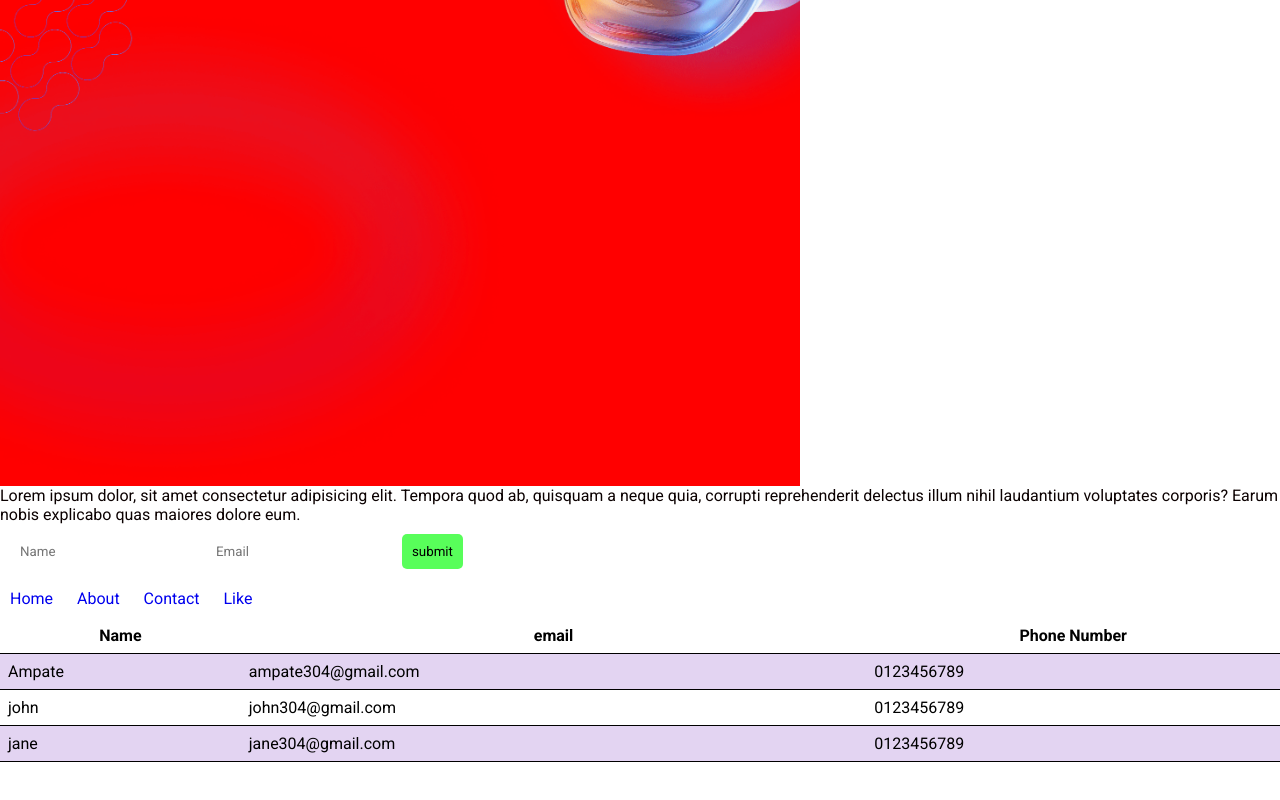
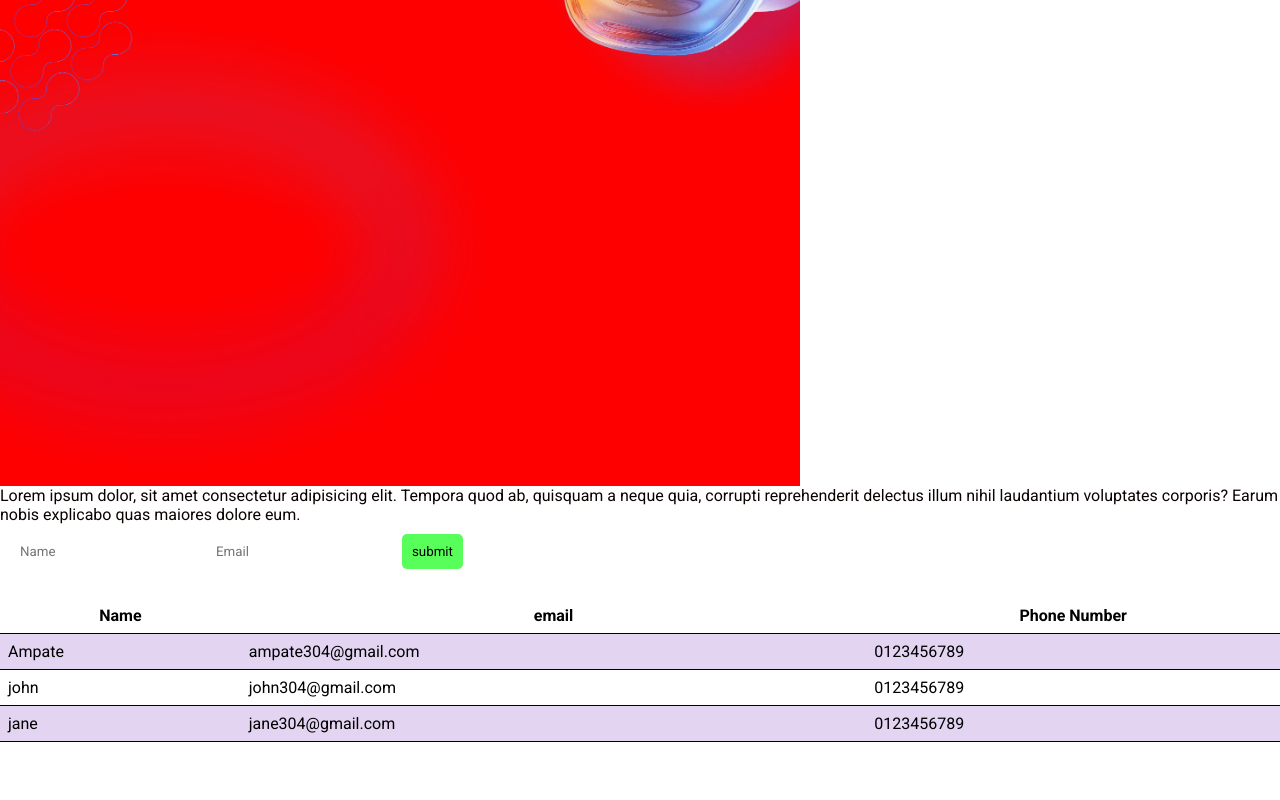
Before and after one commit to Tarcus10/student-portal, a plain HTML site: page index.html in a window 1280 px wide. Shown: the part 559-1359 px from the top of the page. Drawn offline with Linux system fonts and the light colour scheme.

Commit message:
adding modified html file

```diff
--- a/index.html
+++ b/index.html
@@ -41,14 +41,7 @@
         <input type="text" name="email" placeholder="Email">
         <input type="submit" value="submit">
     </form>
-
-    <ul class="links">
-    <li><a href="#home">Home</a></li>
-    <li><a href="#about">About</a></li>
-    <li><a href="#contact">Contact</a></li>
-    <li><a href="#like">Like</a></li>
-    </ul>
-
+    <br>
     <div style="overflow-x: auto;">
     <table>
         <tr>
```
